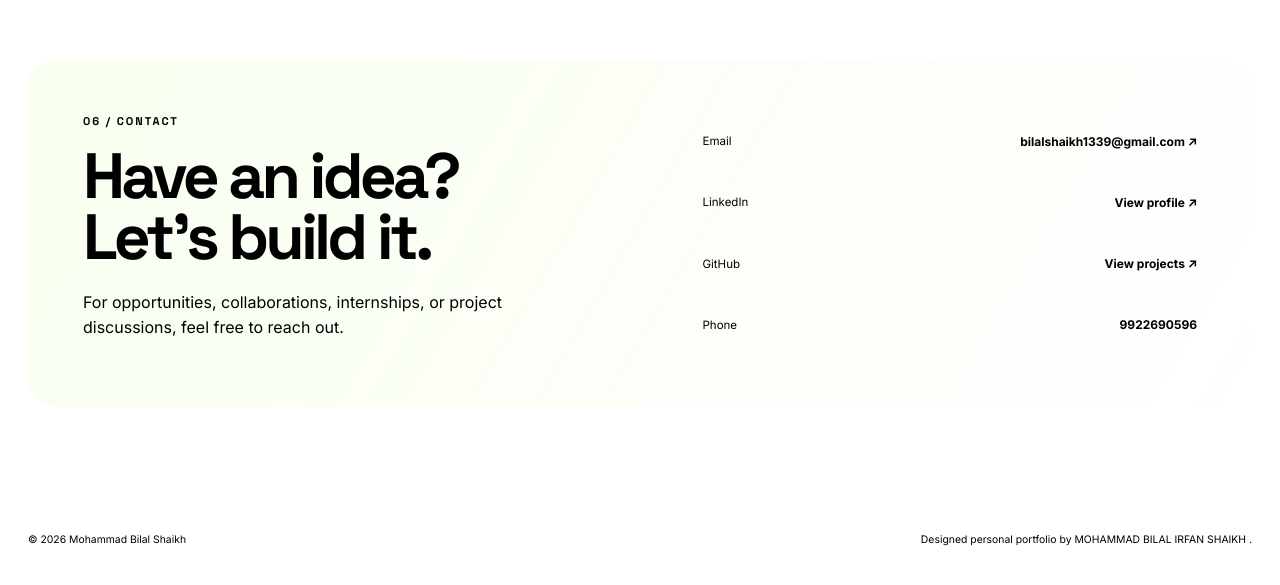
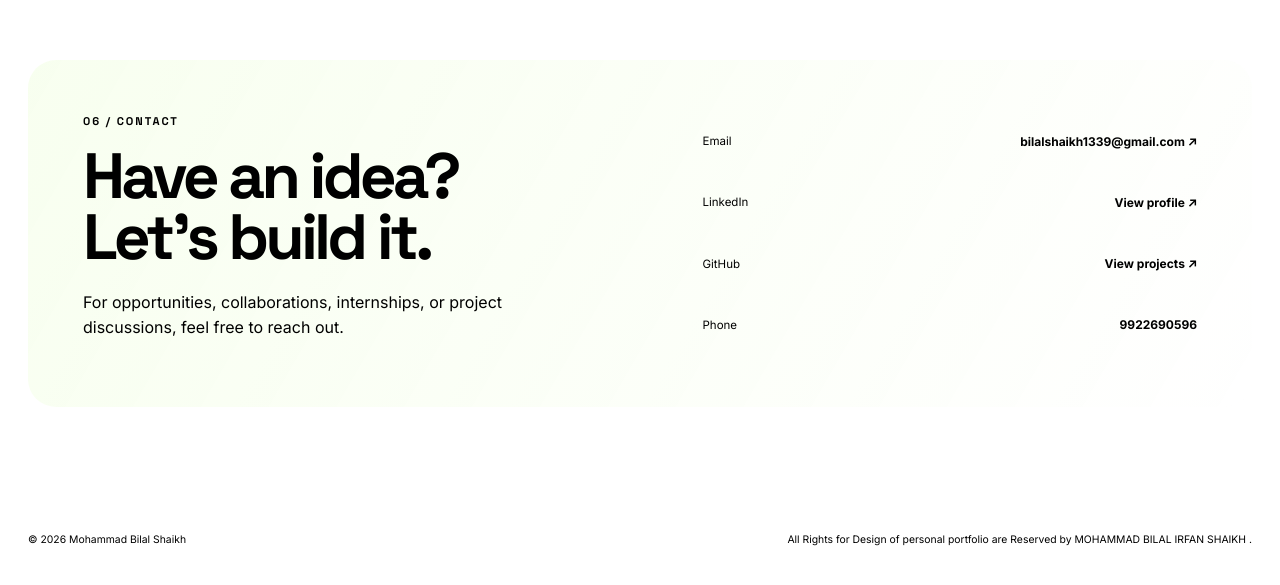
Before and after one commit to Bilal-9922/PORTFOLIO, a plain HTML site: page index.html in a window 1280 px wide. Shown: the part 5704-6289 px from the top of the page. Drawn offline with Linux system fonts and the light colour scheme.

Commit message:
Update index.html

```diff
--- a/index.html
+++ b/index.html
@@ -284,7 +284,7 @@
 
   <footer>
     <p>© <span id="year"></span> Mohammad Bilal Shaikh</p>
-    <p>Designed personal portfolio by MOHAMMAD BILAL IRFAN SHAIKH .</p>
+    <p>All Rights for Design of personal portfolio are Reserved by MOHAMMAD BILAL IRFAN SHAIKH .</p>
   </footer>
 
   <button class="back-top" aria-label="Back to top">↑</button>
```
